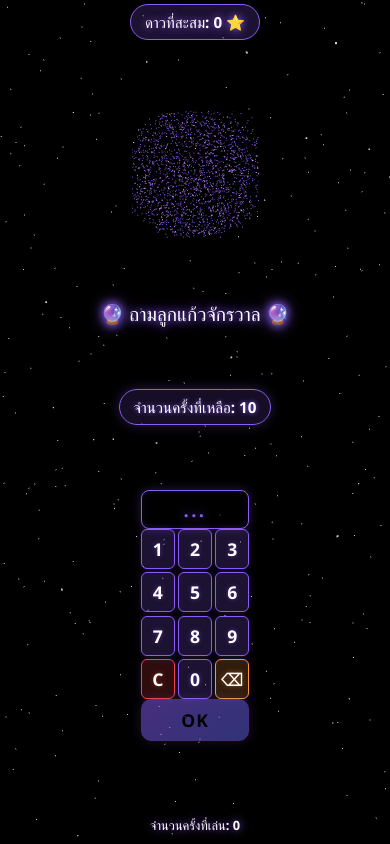
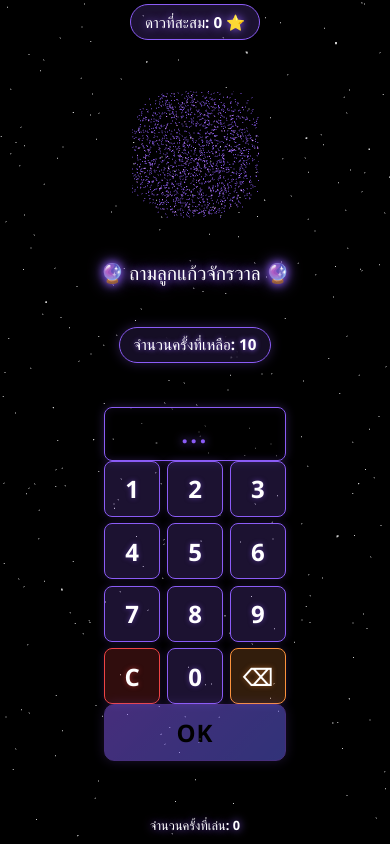
Before and after one commit to Thita-H/guess-number, a React (Vite) app: page / in a window 390 px wide. Both pictures are taken after a click on the button "เริ่มเกม". Built offline with nearby package versions, Linux system fonts and the light colour scheme.

Commit message:
style: enhance NumericKeypad styles for improved layout and responsiveness

```diff
--- a/src/NumericKeypad.css
+++ b/src/NumericKeypad.css
@@ -1,10 +1,10 @@
 .numeric-keypad {
   display: flex;
   flex-direction: column;
-  gap: 0.3rem;
+  gap: 0.4rem;
   align-items: center;
   width: 100%;
-  padding: 0.3rem 0.6rem;
+  padding: 0.5rem 0.8rem;
   background: rgba(139, 92, 246, 0.15);
   backdrop-filter: blur(10px);
   border-radius: 12px;
@@ -12,16 +12,16 @@
   box-shadow:
     0 0 12px rgba(139, 92, 246, 0.3),
     inset 0 0 12px rgba(139, 92, 246, 0.1);
-  max-width: 200px;
-  width: 85%;
+  max-width: 280px;
+  width: 90%;
   position: relative;
   flex-shrink: 0;
 }
 
 .keypad-display {
   width: 100%;
-  padding: 0.25rem 0.4rem;
-  font-size: 1rem;
+  padding: 0.4rem 0.6rem;
+  font-size: 1.3rem;
   font-weight: bold;
   color: #8b5cf6;
   text-align: center;
@@ -31,7 +31,7 @@
   box-shadow:
     0 0 10px rgba(139, 92, 246, 0.3),
     inset 0 0 10px rgba(139, 92, 246, 0.1);
-  min-height: 26px;
+  min-height: 38px;
   display: flex;
   align-items: center;
   justify-content: center;
@@ -42,23 +42,23 @@
 .keypad-grid {
   display: grid;
   grid-template-columns: repeat(3, 1fr);
-  gap: 0.2rem;
+  gap: 0.35rem;
   width: 100%;
 }
 
 .keypad-button {
-  padding: 0.2rem 0.25rem;
-  font-size: 1rem;
+  padding: 0.5rem 0.6rem;
+  font-size: 1.3rem;
   font-weight: bold;
   color: #ffffff;
   background: rgba(139, 92, 246, 0.2);
   border: 1.5px solid #8b5cf6;
-  border-radius: 6px;
+  border-radius: 8px;
   cursor: pointer;
   transition: all 0.2s ease;
   box-shadow: 0 0 8px rgba(139, 92, 246, 0.2);
   text-shadow: 0 0 5px rgba(139, 92, 246, 0.5);
-  min-height: 36px;
+  min-height: 50px;
   display: flex;
   align-items: center;
   justify-content: center;
@@ -105,8 +105,8 @@
 
 .keypad-ok {
   width: 100%;
-  padding: 0.4rem 1rem;
-  font-size: 1rem;
+  padding: 0.6rem 1.2rem;
+  font-size: 1.3rem;
   font-weight: bold;
   color: #000000;
   background: linear-gradient(135deg, #8b5cf6, #6366f1);
@@ -117,6 +117,7 @@
   transition: all 0.3s ease;
   text-transform: uppercase;
   letter-spacing: 1px;
+  min-height: 48px;
 }
 
 .keypad-ok:hover {
@@ -144,138 +145,164 @@
 /* Large screens (> 428px width) */
 @media (min-width: 429px) {
   .numeric-keypad {
-    padding: 0.35rem 0.7rem;
+    padding: 0.55rem 0.9rem;
+    max-width: 300px;
   }
 
   .keypad-display {
-    font-size: 1.15rem;
-    padding: 0.3rem 0.5rem;
-    min-height: 30px;
+    font-size: 1.4rem;
+    padding: 0.45rem 0.7rem;
+    min-height: 42px;
   }
 
   .keypad-button {
-    padding: 0.25rem 0.3rem;
-    font-size: 1.05rem;
-    min-height: 38px;
+    padding: 0.55rem 0.7rem;
+    font-size: 1.4rem;
+    min-height: 54px;
+  }
+
+  .keypad-grid {
+    gap: 0.4rem;
   }
 
   .keypad-ok {
-    font-size: 1.15rem;
-    padding: 0.45rem 1.15rem;
+    font-size: 1.4rem;
+    padding: 0.65rem 1.3rem;
+    min-height: 52px;
   }
 }
 
 /* Medium screens (390px - 428px) */
 @media (min-width: 390px) and (max-width: 428px) {
+  .numeric-keypad {
+    max-width: 290px;
+  }
+
+  .keypad-display {
+    font-size: 1.35rem;
+  }
+
   .keypad-button {
-    font-size: 1.02rem;
+    font-size: 1.35rem;
+    min-height: 52px;
   }
 
   .keypad-ok {
-    font-size: 1.05rem;
+    font-size: 1.35rem;
   }
 }
 
-/* Small screens (< 375px) */
-@media (max-width: 374px) {
+/* Small screens (360px - 389px) */
+@media (min-width: 360px) and (max-width: 389px) {
   .numeric-keypad {
-    padding: 0.25rem 0.5rem;
-    gap: 0.25rem;
+    max-width: 270px;
+    padding: 0.45rem 0.75rem;
   }
 
   .keypad-display {
-    font-size: 0.95rem;
-    padding: 0.2rem 0.35rem;
-    min-height: 24px;
+    font-size: 1.25rem;
+    min-height: 36px;
   }
 
   .keypad-button {
-    padding: 0.15rem 0.2rem;
-    font-size: 0.95rem;
-    min-height: 32px;
-  }
-
-  .keypad-grid {
-    gap: 0.15rem;
+    font-size: 1.25rem;
+    min-height: 48px;
   }
 
   .keypad-ok {
-    padding: 0.35rem 0.9rem;
-    font-size: 0.95rem;
+    font-size: 1.25rem;
+    min-height: 46px;
   }
 }
 
 /* Very small screens (< 360px) */
 @media (max-width: 359px) {
   .numeric-keypad {
-    max-width: 180px;
+    max-width: 250px;
+    padding: 0.4rem 0.65rem;
+    gap: 0.3rem;
   }
 
   .keypad-display {
-    font-size: 0.9rem;
+    font-size: 1.15rem;
+    padding: 0.35rem 0.5rem;
+    min-height: 34px;
   }
 
   .keypad-button {
-    font-size: 0.9rem;
-    min-height: 30px;
+    padding: 0.4rem 0.5rem;
+    font-size: 1.15rem;
+    min-height: 44px;
+  }
+
+  .keypad-grid {
+    gap: 0.3rem;
   }
 
   .keypad-ok {
-    font-size: 0.9rem;
+    font-size: 1.15rem;
+    padding: 0.5rem 1rem;
+    min-height: 44px;
   }
 }
 
 /* Landscape mode */
 @media (max-height: 500px) and (orientation: landscape) {
   .numeric-keypad {
-    padding: 0.2rem 0.4rem;
-    gap: 0.2rem;
-    max-width: 160px;
+    padding: 0.3rem 0.5rem;
+    gap: 0.25rem;
+    max-width: 220px;
   }
 
   .keypad-display {
-    font-size: 0.85rem;
-    padding: 0.15rem 0.3rem;
-    min-height: 22px;
+    font-size: 1.1rem;
+    padding: 0.25rem 0.4rem;
+    min-height: 30px;
   }
 
   .keypad-button {
-    padding: 0.1rem 0.15rem;
-    font-size: 0.85rem;
-    min-height: 28px;
+    padding: 0.3rem 0.4rem;
+    font-size: 1.1rem;
+    min-height: 38px;
   }
 
   .keypad-grid {
-    gap: 0.15rem;
+    gap: 0.25rem;
   }
 
   .keypad-ok {
-    padding: 0.25rem 0.7rem;
-    font-size: 0.85rem;
+    padding: 0.4rem 0.9rem;
+    font-size: 1.1rem;
+    min-height: 38px;
   }
 }
 
 /* Tall screens (> 800px) - Can afford larger keypad */
 @media (min-height: 800px) and (orientation: portrait) {
   .numeric-keypad {
-    padding: 0.4rem 0.75rem;
-    max-width: 220px;
+    padding: 0.6rem 0.9rem;
+    max-width: 320px;
   }
 
   .keypad-display {
-    font-size: 1.15rem;
-    padding: 0.3rem 0.5rem;
-    min-height: 30px;
+    font-size: 1.5rem;
+    padding: 0.5rem 0.75rem;
+    min-height: 44px;
   }
 
   .keypad-button {
-    padding: 0.25rem 0.3rem;
-    font-size: 1.1rem;
-    min-height: 40px;
+    padding: 0.6rem 0.75rem;
+    font-size: 1.5rem;
+    min-height: 56px;
+  }
+
+  .keypad-grid {
+    gap: 0.4rem;
   }
 
   .keypad-ok {
-    padding: 0.5rem 1.2rem;
-    font-size: 1.1rem;
+    padding: 0.7rem 1.4rem;
+    font-size: 1.5rem;
+    min-height: 54px;
   }
 }
```
